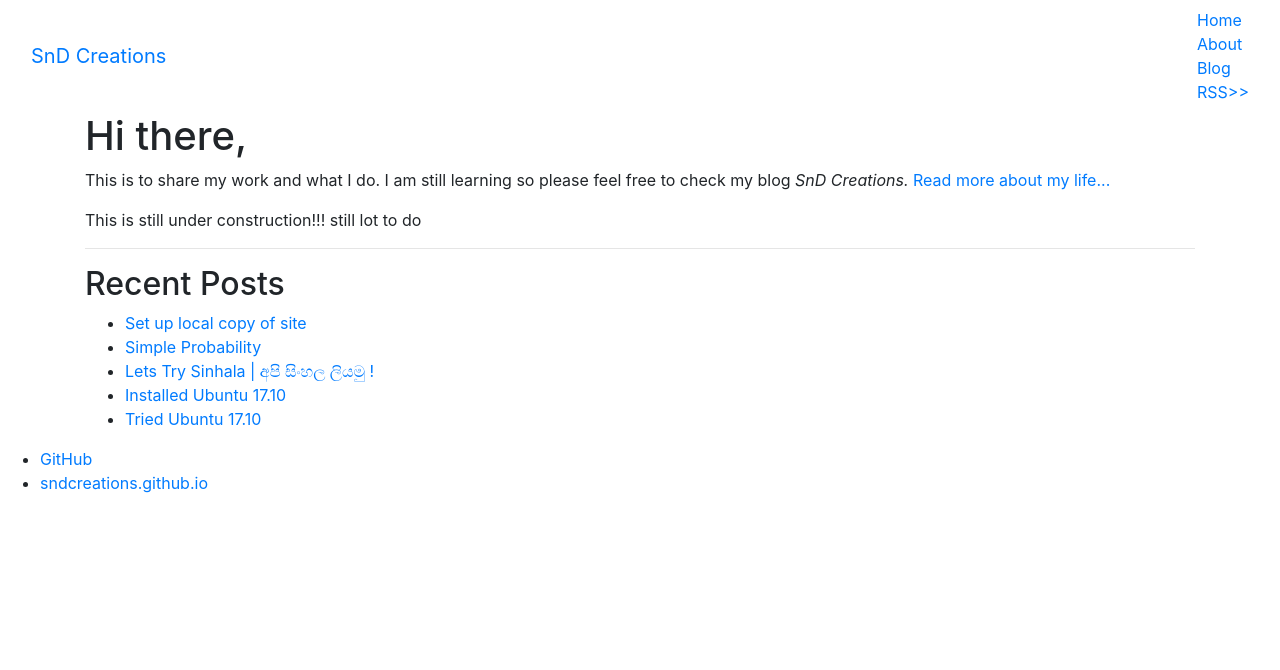
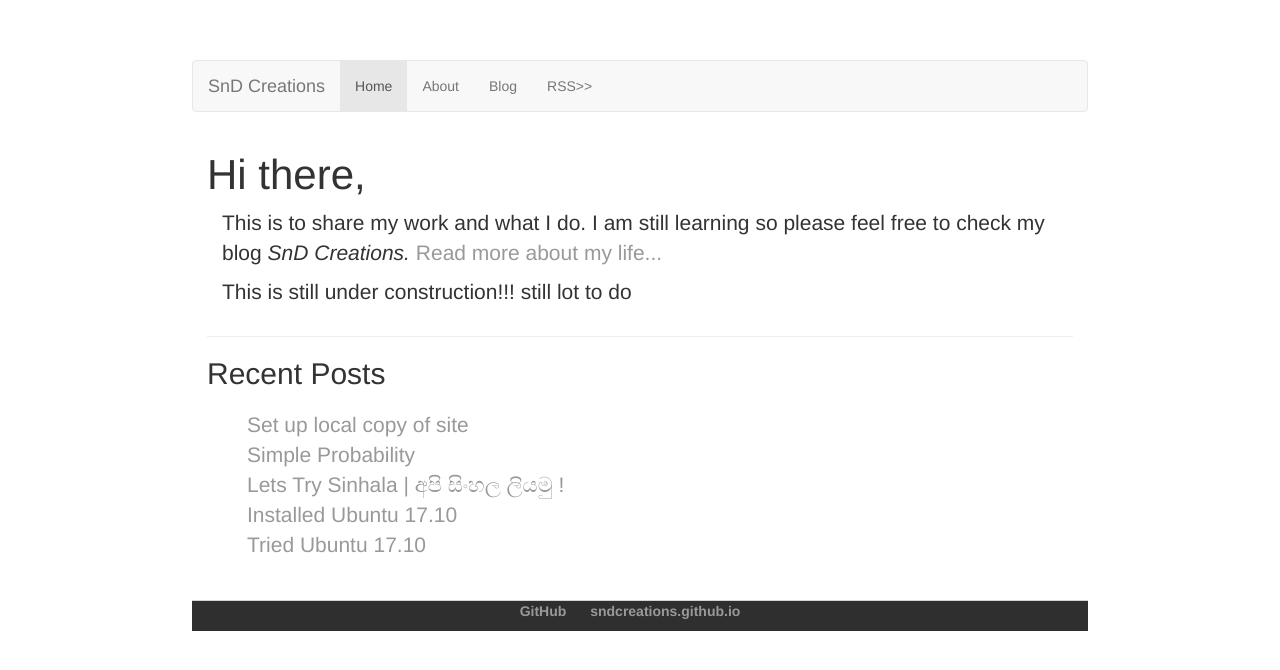
Before and after one commit to SnDCreations/SnDCreations.github.io, a Jekyll site: the page built from index.html, in a window 1280 px wide. Shown: the top 670 px of the page. Built offline with Jekyll 4.4.1, drawn with Linux system fonts in a browser that asks for light colours; nearby versions of some CDN libraries.

Commit message:
Add css file and bootstrap

```diff
--- a/_layouts/default.html
+++ b/_layouts/default.html
@@ -1,45 +1,50 @@
 <!DOCTYPE html>
 <html lang="en">
 		<head>
-			<!-- link to main stylesheet -->
 			<meta charset="utf-8">
-   			<meta name="viewport" content="width=device-width, initial-scale=1, shrink-to-fit=no">
-
-    			<!-- Bootstrap CSS -->
-   			<link rel="stylesheet" href="https://maxcdn.bootstrapcdn.com/bootstrap/4.0.0/css/bootstrap.min.css" integrity="sha384-Gn5384xqQ1aoWXA+058RXPxPg6fy4IWvTNh0E263XmFcJlSAwiGgFAW/dAiS6JXm" crossorigin="anonymous">
-
+  			<meta name="viewport" content="width=device-width, initial-scale=1">
+  			<link rel="stylesheet" href="https://maxcdn.bootstrapcdn.com/bootstrap/3.3.7/css/bootstrap.min.css">
+			<link rel="stylesheet" href="/css/test.css">
+  			<script src="https://ajax.googleapis.com/ajax/libs/jquery/3.3.1/jquery.min.js"></script>
+  			<script src="https://maxcdn.bootstrapcdn.com/bootstrap/3.3.7/js/bootstrap.min.js"></script>
 			<title>{{ page.title }}</title>
 
 		</head>
 		<body>
-			<nav class="navbar navbar-inverse navbar-fixed-top">
+			<nav class="navbar navbar-default">
 			  <div class="container-fluid">
 			    <div class="navbar-header">
-			      <a class="navbar-brand" href="#">SnD Creations</a>
+			      <a class="navbar-brand" href="/">SnD Creations</a>
 			    </div>
 			    <ul class="nav navbar-nav">
-			      <li class="active"><a href="#">Home</a></li>
+			      <li class="active"><a href="/">Home</a></li>
 			      <li><a href="/about">About</a></li>
 			      <li><a href="/blog">Blog</a></li>
 			      <li><a href="/blog/atom.xml">RSS>></a></li>
 			    </ul>
 			  </div>
 			</nav>
-			<div class="container">
+			<div class="container-fluid">
 
 			{{ content }}
 
 			</div><!-- /.container -->
-			<footer>
-	    		<ul>
+
+			<style>
+			.bg-4 {
+			    background-color: #2f2f2f;
+			    color: #ffffff;
+			}
+
+			</style>
+
+
+			<footer class="container-fluid bg-4 text-center">
+  				<ul>
 	        		<li><a href="https://github.com/SnDCreations">GitHub</a></li>
 	        		<li><a href="https://sndcreations.github.io/">sndcreations.github.io</a></li>
 				</ul>
 			</footer>
 
-			<!-- jQuery first, then Popper.js, then Bootstrap JS -->
-    			<script src="https://code.jquery.com/jquery-3.2.1.slim.min.js" integrity="sha384-KJ3o2DKtIkvYIK3UENzmM7KCkRr/rE9/Qpg6aAZGJwFDMVNA/GpGFF93hXpG5KkN" crossorigin="anonymous"></script>
-   			<script src="https://cdnjs.cloudflare.com/ajax/libs/popper.js/1.12.9/umd/popper.min.js" integrity="sha384-ApNbgh9B+Y1QKtv3Rn7W3mgPxhU9K/ScQsAP7hUibX39j7fakFPskvXusvfa0b4Q" crossorigin="anonymous"></script>
-    			<script src="https://maxcdn.bootstrapcdn.com/bootstrap/4.0.0/js/bootstrap.min.js" integrity="sha384-JZR6Spejh4U02d8jOt6vLEHfe/JQGiRRSQQxSfFWpi1MquVdAyjUar5+76PVCmYl" crossorigin="anonymous"></script>
 		</body>
 	</html>
--- /dev/null
+++ b/css/test.css
@@ -0,0 +1,43 @@
+body {
+    margin: 60px auto;
+    width: 70%;
+}
+footer ul {
+    font-family:'Helvetica', 'Arial', 'Sans-Serif';
+    padding: 0px;
+    list-style: none;
+    font-weight: bold;
+}
+footer ul li {
+    display: inline;
+    margin-right: 20px;
+}
+a {
+    text-decoration: none;
+    color: #999;
+}
+a:hover {
+    text-decoration: underline;
+}
+h1 {
+    font-size: 3em;
+    font-family:'Helvetica', 'Arial', 'Sans-Serif';
+}
+p {
+    font-size: 1.5em;
+    line-height: 1.4em;
+    color: #333;
+}
+footer {
+    border-top: 1px solid #d5d5d5;
+    font-size: 1em;
+}
+
+ul.posts {
+    margin: 20px auto 40px;
+    font-size: 1.5em;
+}
+
+ul.posts li {
+    list-style: none;
+}
--- a/index.html
+++ b/index.html
@@ -2,11 +2,19 @@
 layout: default
 title: SnD Creations
 ---
-<div class="blurb">
+	<head>
+	  <meta charset="utf-8">
+	  <meta name="viewport" content="width=device-width, initial-scale=1">
+	<link rel="stylesheet" href="https://maxcdn.bootstrapcdn.com/bootstrap/3.3.7/css/bootstrap.min.css">
+	<link rel="stylesheet" href="/css/test.css">
+	  <script src="https://ajax.googleapis.com/ajax/libs/jquery/3.3.1/jquery.min.js"></script>
+	  <script src="https://maxcdn.bootstrapcdn.com/bootstrap/3.3.7/js/bootstrap.min.js"></script>
+	</head>
 	<h1>Hi there,</h1>
+	<div class="container-fluid">
 	<p>This is to share my work and what I do. I am still learning so please feel free to check my blog <em> SnD Creations. </em><a href="/about">Read more about my life...</a></p>
 	<p>This is still under construction!!! still lot to do</p>
-</div><!-- /.blurb -->
+	</div>
 <hr>
 <div>
         <h2>Recent Posts</h2>
```
